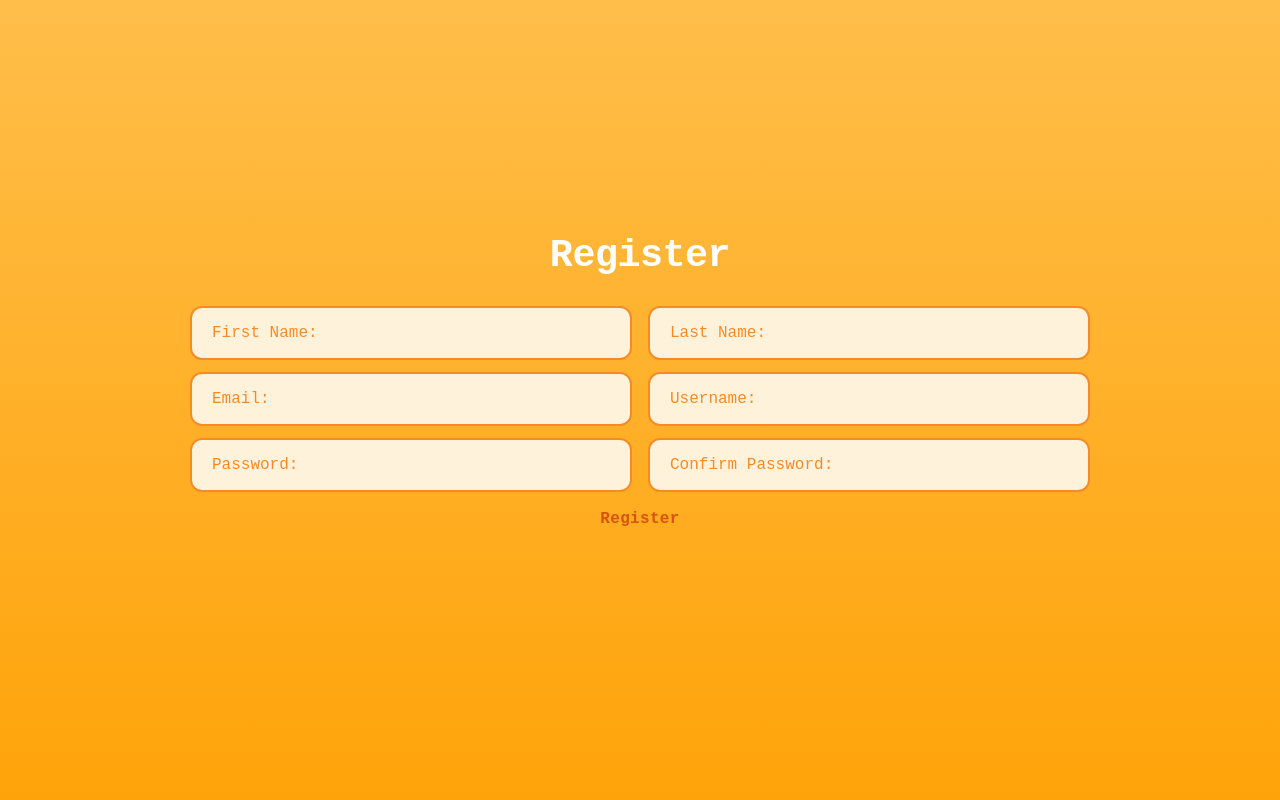
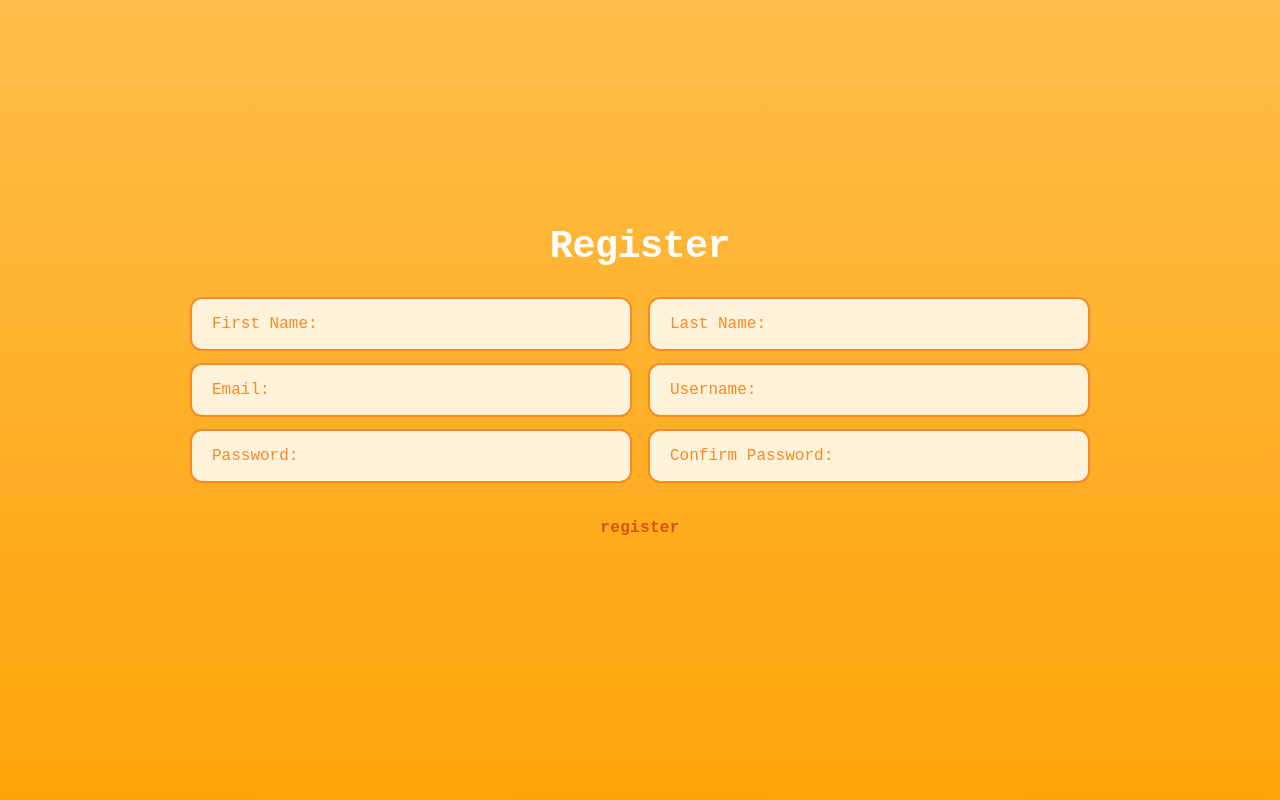
Before and after one commit to tallerasian/Web-Dev-Project, a Python web app: template app/templates/register.html in a window 1280 px wide. Run offline with Jinja, Linux system fonts and the light colour scheme; the template is opened without the code that fills it, so the values that code supplies are empty.

Commit message:
update routes file, capitalised title of register page, lowercased register button
Co-authored-by: Copilot <copilot@github.com>

```diff
--- a/app/static/css/register.css
+++ b/app/static/css/register.css
@@ -1,12 +1,9 @@
 :root {
   --bg-orange: #ffa309;
-  --bg-white: #fffef5;
   --calender-dark-orange: #d8540e;
   --calender-orange: #f68b26;
   --calender-light-orange: #ffbe4a;
-  --calender-yellow: #fddc8a;
   --calender-white: #fef2db;
-  --reg-black: #000000;
 }
 
 * {
@@ -42,8 +39,6 @@ body.register-page {
   color: #fff;
   letter-spacing: -0.5px;
   margin-bottom: 28px;
-  font-family: "Courier New", Courier, monospace;
-
 }
 
 form {
@@ -72,7 +67,6 @@ form {
 
 .input-field::placeholder {
   color: var(--calender-orange);
-  font-family: "Courier New", Courier, monospace;
 }
 
 .input-field:focus {
@@ -82,14 +76,10 @@ form {
 .actions {
   width: 100%;
   display: flex;
-  justify-content: space-between;
+  justify-content: center;
   align-items: center;
-  margin-top: 14px;
+  margin-top: 32px;
   padding: 0 2px;
-}
-
-.center-action {
-  justify-content: center;
 }
 
 .btn {
--- a/app/templates/register.html
+++ b/app/templates/register.html
@@ -59,8 +59,8 @@
           />
         </div>
 
-        <div class="actions center-action">
-          <button type="submit" class="btn">Register</button>
+        <div class="actions">
+          <button type="submit" class="btn">register</button>
         </div>
 
         <p id="message" class="message"></p>
```
Also changed, not shown: app/routes.py (+12 -0 lines).
